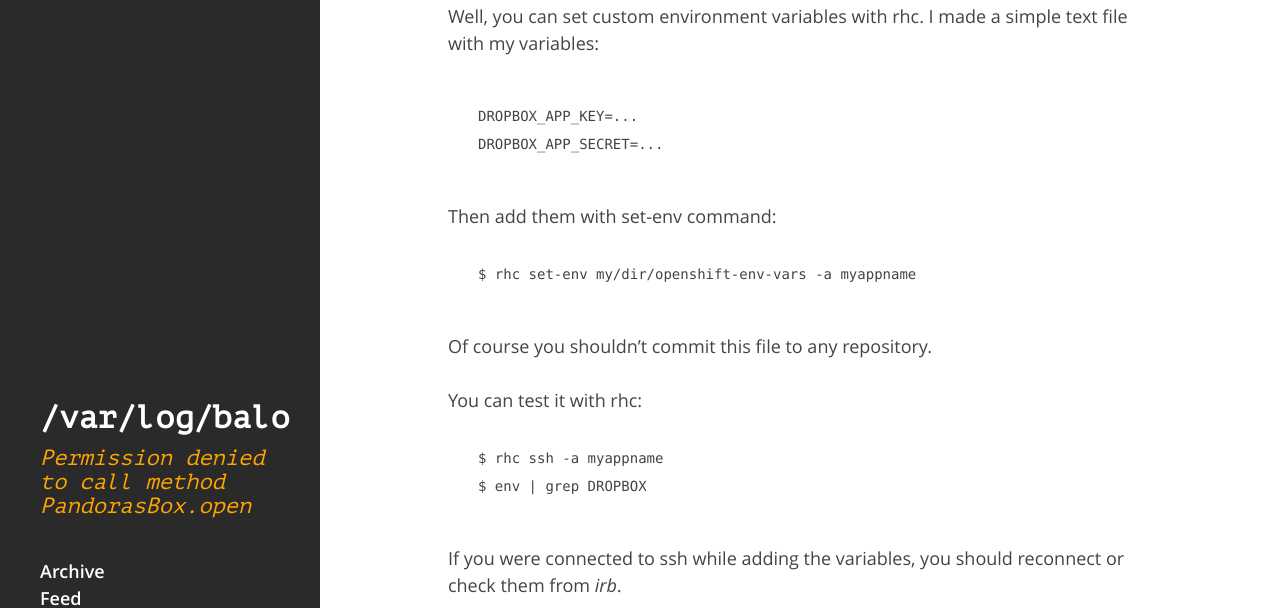
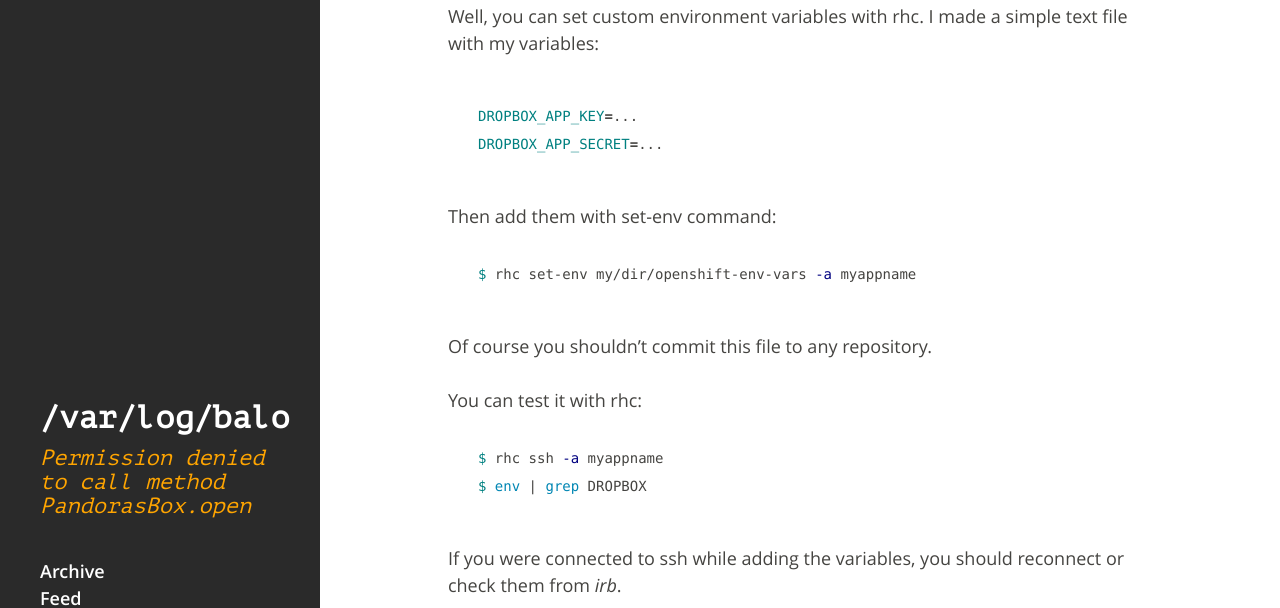
Before and after one commit to vbalazs/vbalazs.github.io, a Jekyll site: the page built from _posts/2013-12-23-how-not-to-commit-passwords-to-openshift.md, in a window 1280 px wide and 900 px high, scrolled down 731 px. Shown: the part 152-760 px from the top of the window. Built offline with Jekyll 4.4.1, drawn with Linux system fonts in a browser that asks for light colours; Markdown is read by kramdown in place of the engine named in the settings.

Commit message:
Fix syntax highlighting in a previous post

````diff
--- a/_posts/2013-12-23-how-not-to-commit-passwords-to-openshift.md
+++ b/_posts/2013-12-23-how-not-to-commit-passwords-to-openshift.md
@@ -19,7 +19,7 @@ That means (almost<sup>1</sup>) everything has to be pushed to the repository. W
 The nice thing is, you can easily insert these variables into yml files, so your database config can be look like this:
 </div>
 
-```yaml
+```yml
 production:
   adapter: mysql2
   database: <%= ENV['OPENSHIFT_APP_NAME'] %>
@@ -37,7 +37,7 @@ production:
 Well, you can set custom environment variables with rhc. I made a simple text file with my variables:
 </div>
 
-```
+```bash
 DROPBOX_APP_KEY=...
 DROPBOX_APP_SECRET=...
 ```
@@ -46,7 +46,7 @@ DROPBOX_APP_SECRET=...
 Then add them with set-env command:
 </div>
 
-```
+```bash
 $ rhc set-env my/dir/openshift-env-vars -a myappname
 ```
 
@@ -59,7 +59,7 @@ Of course you shouldn’t commit this file to any repository.
 You can test it with rhc:
 </div>
 
-```
+```bash
 $ rhc ssh -a myappname
 $ env | grep DROPBOX
 ```
````
